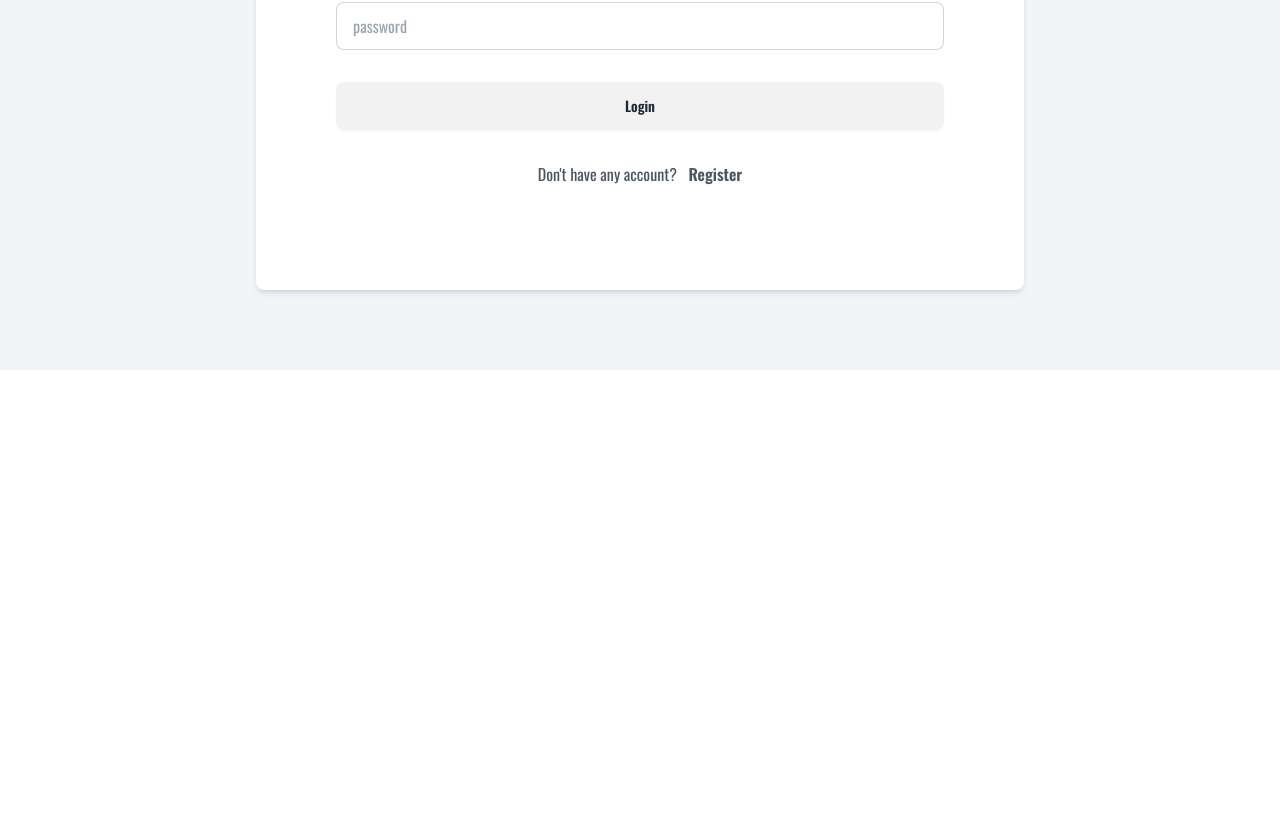
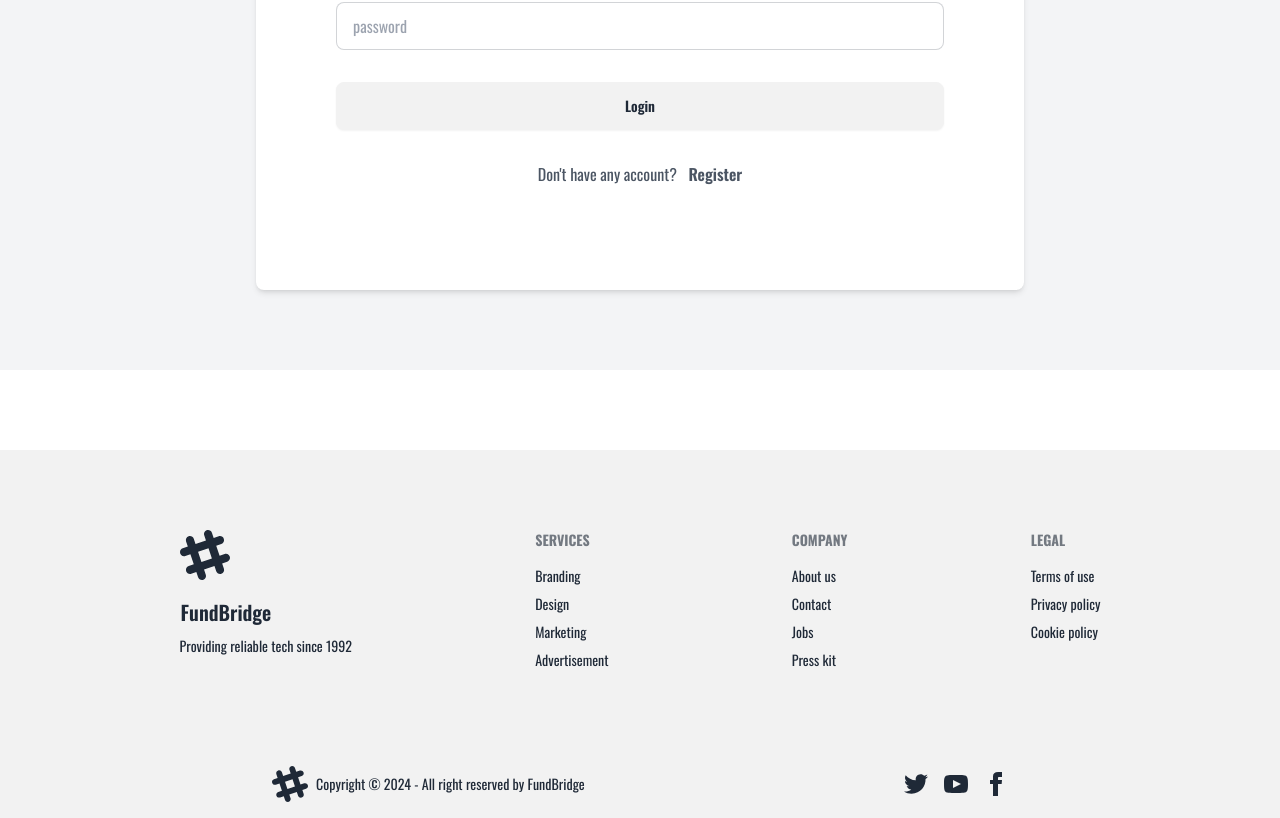
Before and after one commit to ariyanyeamin14/FundBridge-ClientSide, a React (Vite) app: page /login in a window 1280 px wide. Shown: the part 654-1472 px from the top of the page. Before the commit the page ends 1024 px from the top, so only its background shows below. Built offline with nearby package versions, Linux system fonts and the light colour scheme; no server answers.

Commit message:
footer section complete

```diff
--- /dev/null
+++ b/src/Components/Footer.jsx
@@ -0,0 +1,104 @@
+import React from 'react';
+import { Link } from 'react-router-dom';
+
+const Footer = () => {
+    return (
+        <footer className=" bg-base-200 text-base-content overflow-x-auto  my-20 dark:bg-gray-950 dark:text-gray-100">
+            <div className='footer w-[90%] md:w-[85%] mx-auto py-20'>
+                <aside className='md:justify-self-center'>
+                    <svg
+                        width="50"
+                        height="50"
+                        viewBox="0 0 24 24"
+                        xmlns="http://www.w3.org/2000/svg"
+                        fillRule="evenodd"
+                        clipRule="evenodd"
+                        className="fill-current">
+                        <path
+                            d="M22.672 15.226l-2.432.811.841 2.515c.33 1.019-.209 2.127-1.23 2.456-1.15.325-2.148-.321-2.463-1.226l-.84-2.518-5.013 1.677.84 2.517c.391 1.203-.434 2.542-1.831 2.542-.88 0-1.601-.564-1.86-1.314l-.842-2.516-2.431.809c-1.135.328-2.145-.317-2.463-1.229-.329-1.018.211-2.127 1.231-2.456l2.432-.809-1.621-4.823-2.432.808c-1.355.384-2.558-.59-2.558-1.839 0-.817.509-1.582 1.327-1.846l2.433-.809-.842-2.515c-.33-1.02.211-2.129 1.232-2.458 1.02-.329 2.13.209 2.461 1.229l.842 2.515 5.011-1.677-.839-2.517c-.403-1.238.484-2.553 1.843-2.553.819 0 1.585.509 1.85 1.326l.841 2.517 2.431-.81c1.02-.33 2.131.211 2.461 1.229.332 1.018-.21 2.126-1.23 2.456l-2.433.809 1.622 4.823 2.433-.809c1.242-.401 2.557.484 2.557 1.838 0 .819-.51 1.583-1.328 1.847m-8.992-6.428l-5.01 1.675 1.619 4.828 5.011-1.674-1.62-4.829z"></path>
+                    </svg>
+                    <p>
+                    <Link to={'/'} className="btn px-0 btn-ghost text-xl">FundBridge</Link>
+                        <br />
+                        Providing reliable tech since 1992
+                    </p>
+                </aside>
+                <nav className='md:justify-self-center'>
+                    <h6 className="footer-title">Services</h6>
+                    <a className="link link-hover">Branding</a>
+                    <a className="link link-hover">Design</a>
+                    <a className="link link-hover">Marketing</a>
+                    <a className="link link-hover">Advertisement</a>
+                </nav>
+                <nav className='md:justify-self-center'>
+                    <h6 className="footer-title">Company</h6>
+                    <a className="link link-hover">About us</a>
+                    <a className="link link-hover">Contact</a>
+                    <a className="link link-hover">Jobs</a>
+                    <a className="link link-hover">Press kit</a>
+                </nav>
+                <nav className='md:justify-self-center'>
+                    <h6 className="footer-title">Legal</h6>
+                    <a className="link link-hover">Terms of use</a>
+                    <a className="link link-hover">Privacy policy</a>
+                    <a className="link link-hover">Cookie policy</a>
+                </nav>
+            </div>
+            <div>
+                <footer className="footer items-center p-4 w-[60%] mx-auto">
+                    <aside className="grid-flow-col items-center">
+                        <svg
+                            width="36"
+                            height="36"
+                            viewBox="0 0 24 24"
+                            xmlns="http://www.w3.org/2000/svg"
+                            fillRule="evenodd"
+                            clipRule="evenodd"
+                            className="fill-current">
+                            <path
+                                d="M22.672 15.226l-2.432.811.841 2.515c.33 1.019-.209 2.127-1.23 2.456-1.15.325-2.148-.321-2.463-1.226l-.84-2.518-5.013 1.677.84 2.517c.391 1.203-.434 2.542-1.831 2.542-.88 0-1.601-.564-1.86-1.314l-.842-2.516-2.431.809c-1.135.328-2.145-.317-2.463-1.229-.329-1.018.211-2.127 1.231-2.456l2.432-.809-1.621-4.823-2.432.808c-1.355.384-2.558-.59-2.558-1.839 0-.817.509-1.582 1.327-1.846l2.433-.809-.842-2.515c-.33-1.02.211-2.129 1.232-2.458 1.02-.329 2.13.209 2.461 1.229l.842 2.515 5.011-1.677-.839-2.517c-.403-1.238.484-2.553 1.843-2.553.819 0 1.585.509 1.85 1.326l.841 2.517 2.431-.81c1.02-.33 2.131.211 2.461 1.229.332 1.018-.21 2.126-1.23 2.456l-2.433.809 1.622 4.823 2.433-.809c1.242-.401 2.557.484 2.557 1.838 0 .819-.51 1.583-1.328 1.847m-8.992-6.428l-5.01 1.675 1.619 4.828 5.011-1.674-1.62-4.829z"></path>
+                        </svg>
+                        <p>Copyright © {new Date().getFullYear()} - All right reserved by FundBridge</p>
+                    </aside>
+                    <nav className="grid-flow-col gap-4 md:place-self-center md:justify-self-end">
+                        <a>
+                            <svg
+                                xmlns="http://www.w3.org/2000/svg"
+                                width="24"
+                                height="24"
+                                viewBox="0 0 24 24"
+                                className="fill-current">
+                                <path
+                                    d="M24 4.557c-.883.392-1.832.656-2.828.775 1.017-.609 1.798-1.574 2.165-2.724-.951.564-2.005.974-3.127 1.195-.897-.957-2.178-1.555-3.594-1.555-3.179 0-5.515 2.966-4.797 6.045-4.091-.205-7.719-2.165-10.148-5.144-1.29 2.213-.669 5.108 1.523 6.574-.806-.026-1.566-.247-2.229-.616-.054 2.281 1.581 4.415 3.949 4.89-.693.188-1.452.232-2.224.084.626 1.956 2.444 3.379 4.6 3.419-2.07 1.623-4.678 2.348-7.29 2.04 2.179 1.397 4.768 2.212 7.548 2.212 9.142 0 14.307-7.721 13.995-14.646.962-.695 1.797-1.562 2.457-2.549z"></path>
+                            </svg>
+                        </a>
+                        <a>
+                            <svg
+                                xmlns="http://www.w3.org/2000/svg"
+                                width="24"
+                                height="24"
+                                viewBox="0 0 24 24"
+                                className="fill-current">
+                                <path
+                                    d="M19.615 3.184c-3.604-.246-11.631-.245-15.23 0-3.897.266-4.356 2.62-4.385 8.816.029 6.185.484 8.549 4.385 8.816 3.6.245 11.626.246 15.23 0 3.897-.266 4.356-2.62 4.385-8.816-.029-6.185-.484-8.549-4.385-8.816zm-10.615 12.816v-8l8 3.993-8 4.007z"></path>
+                            </svg>
+                        </a>
+                        <a>
+                            <svg
+                                xmlns="http://www.w3.org/2000/svg"
+                                width="24"
+                                height="24"
+                                viewBox="0 0 24 24"
+                                className="fill-current">
+                                <path
+                                    d="M9 8h-3v4h3v12h5v-12h3.642l.358-4h-4v-1.667c0-.955.192-1.333 1.115-1.333h2.885v-5h-3.808c-3.596 0-5.192 1.583-5.192 4.615v3.385z"></path>
+                            </svg>
+                        </a>
+                    </nav>
+                </footer>
+            </div>
+        </footer>
+    );
+};
+
+export default Footer;
--- a/src/Layouts/CampaignsLayout.jsx
+++ b/src/Layouts/CampaignsLayout.jsx
@@ -13,7 +13,7 @@
     }
 
     return (
-        <div className='w-[85%] mx-auto my-20 min-h-screen'>
+        <div className='w-[90%] md:w-[85%] mx-auto my-20 min-h-screen'>
             <div className='flex justify-between items-center'>
                 <h2 className="card-title text-3xl lg:text-5xl my-14">
                     <Typewriter
--- a/src/Layouts/MyCampaignsLayout.jsx
+++ b/src/Layouts/MyCampaignsLayout.jsx
@@ -39,7 +39,7 @@
     }
     return (
         <div>
-            <div className="min-h-screen overflow-x-auto w-[85%] mx-auto my-20 h-full bg-white dark:bg-gray-900 text-gray-900 dark:text-gray-100">
+            <div className="min-h-screen overflow-x-auto w-[90%] md:w-[85%] mx-auto my-20 h-full bg-white dark:bg-gray-900 text-gray-900 dark:text-gray-100">
                 <h2 className="card-title text-3xl lg:text-5xl my-14">
                     <Typewriter
                         words={['My Campaigns', 'My Campaigns']}
--- a/src/Layouts/PrivateRoute.jsx
+++ b/src/Layouts/PrivateRoute.jsx
@@ -10,7 +10,7 @@
         return (
             <div>
                 <div className='flex justify-center items-center min-h-screen'>
-                    <span className="loading w-[150px] text-center loading-spinner text-warning"></span>
+                    <span className="loading w-[150px] text-center loading-spinner text-blue-700"></span>
                 </div>
             </div>
         )
--- a/src/MainLayout.jsx
+++ b/src/MainLayout.jsx
@@ -1,6 +1,7 @@
 import React from 'react';
 import { Outlet } from 'react-router-dom';
 import Navbar from './Components/Navbar';
+import Footer from './Components/Footer';
 
 const MainLayout = () => {
     return (
@@ -11,6 +12,9 @@
             <div>
                 <Outlet></Outlet>
             </div>
+            <footer>
+                <Footer></Footer>
+            </footer>
         </div>
     );
 };
```
